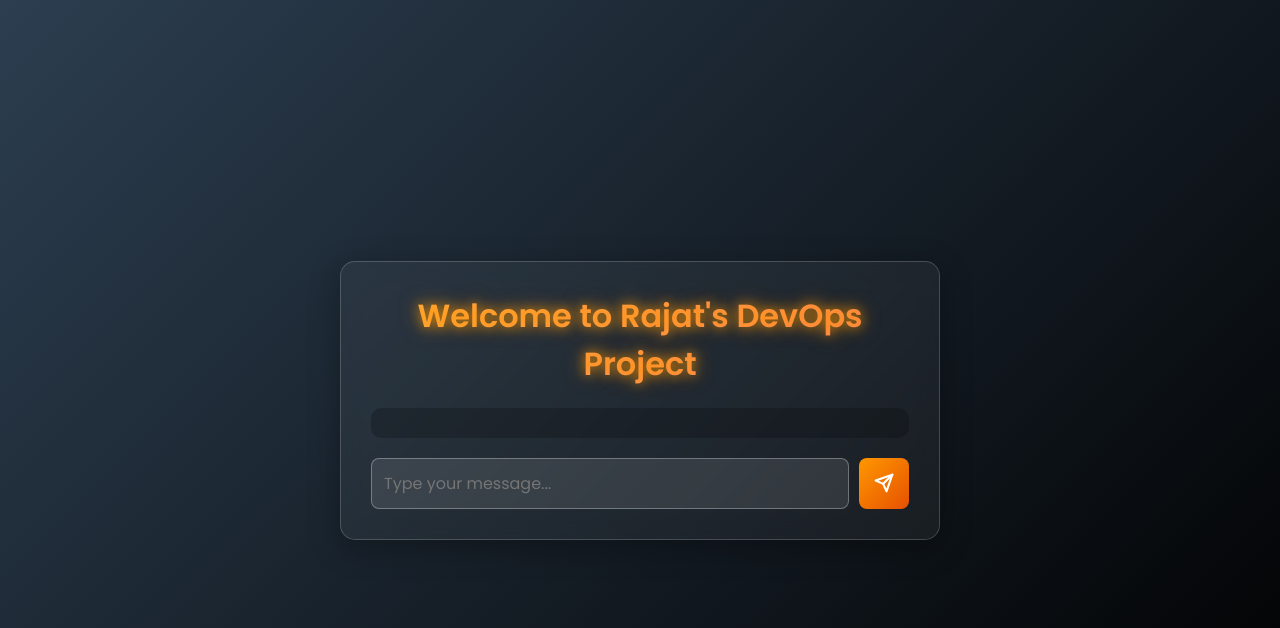
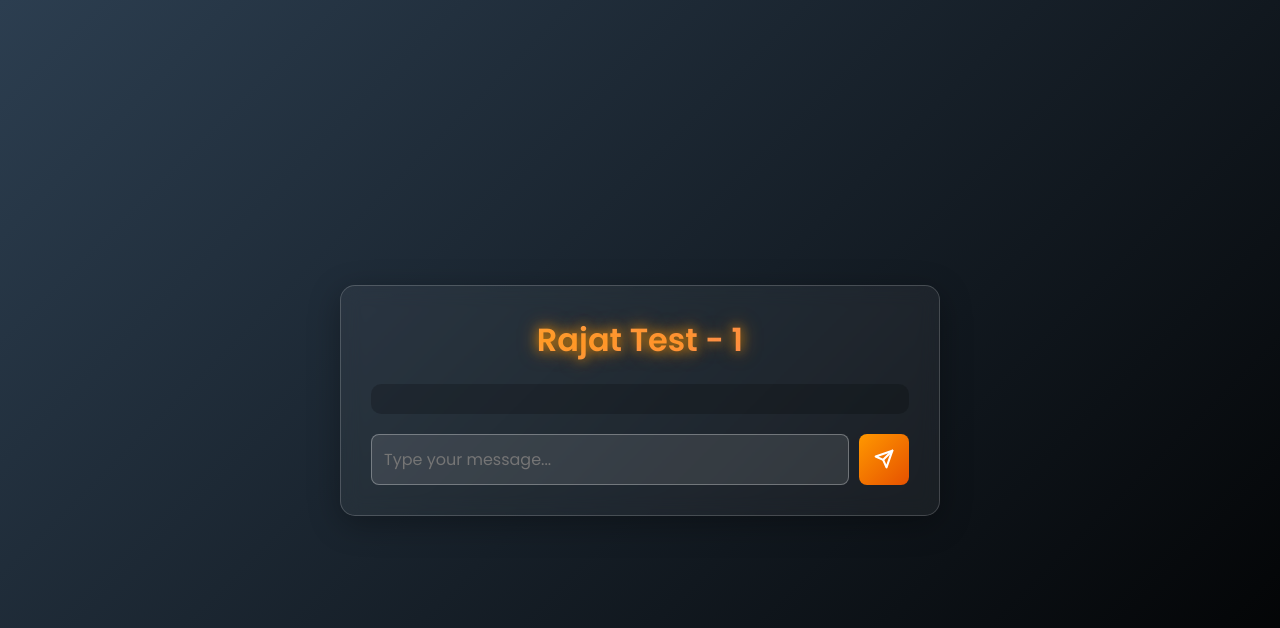
Before and after one commit to rajatevencodes/DevOps-2-Tier-App, a Flask app: page / in a window 1280 px wide. Shown: the top 628 px of the page. Run offline with Flask 2, Linux system fonts and the light colour scheme; data that the repository does not hold is empty; some libraries are stand-ins or nearby versions.

Commit message:
Test 1 for webhooks

```diff
--- a/templates/index.html
+++ b/templates/index.html
@@ -186,7 +186,7 @@
 
 <body>
     <div class="container">
-        <h1>Welcome to Rajat's DevOps Project</h1>
+        <h1>Rajat Test - 1</h1>
         <div class="messages">
             <!-- This part is populated by the Flask backend on initial page load -->
             {% for message in messages %}
```
